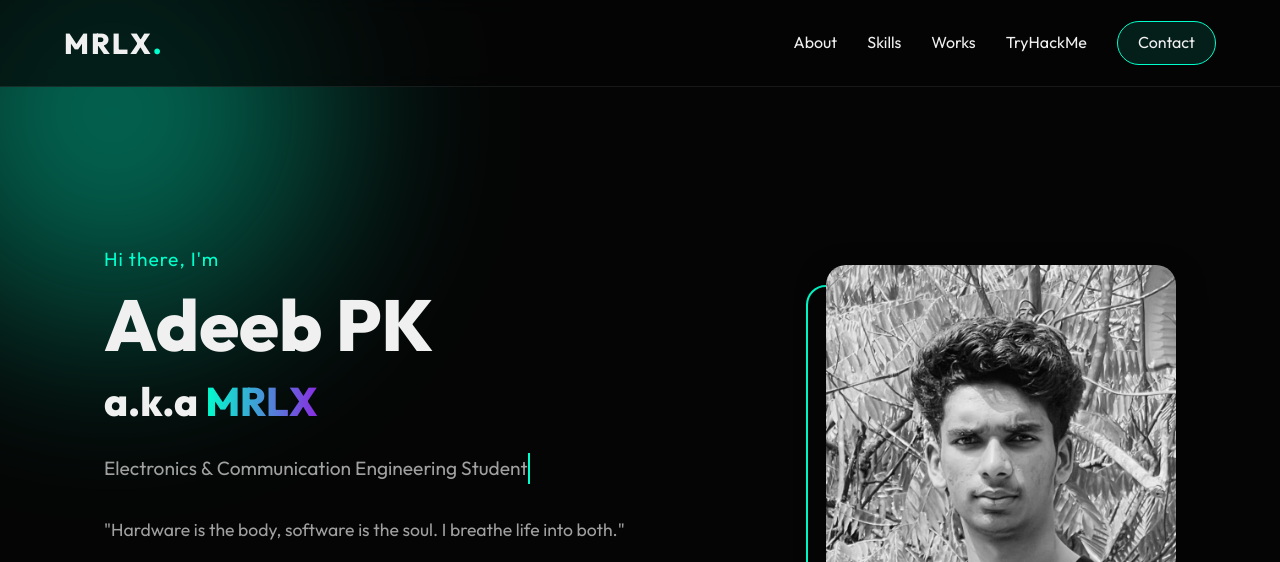
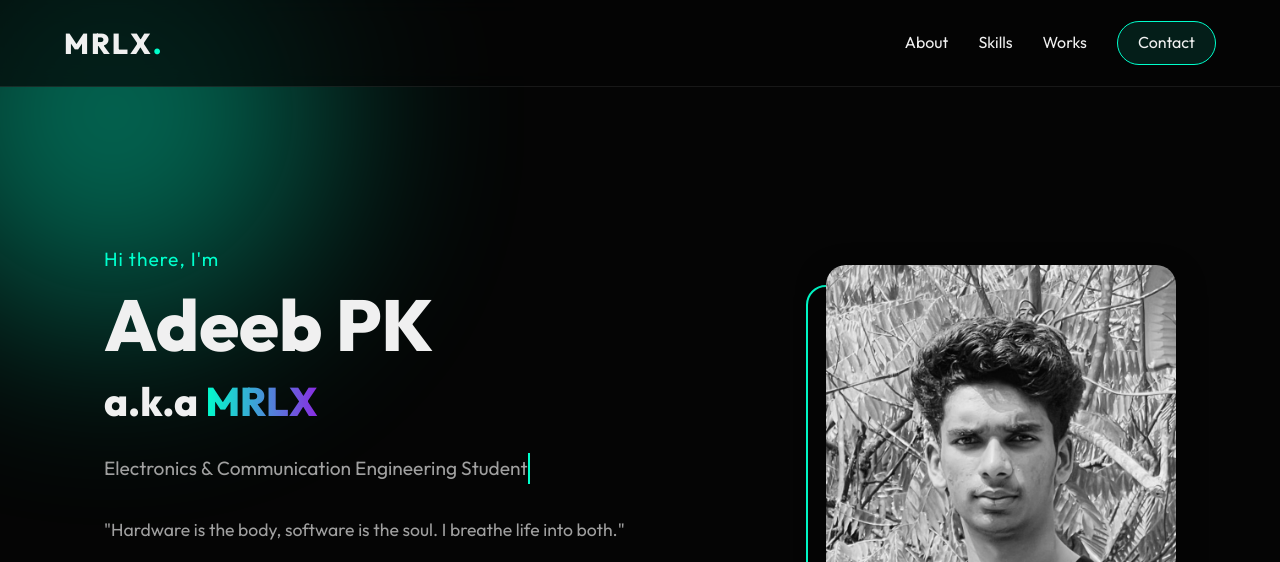
Before and after one commit to mrlx-adeeb/adeeb, a plain HTML site: page index.html in a window 1280 px wide. Shown: the top 562 px of the page. Drawn offline with Linux system fonts and the light colour scheme.

Commit message:
Add files via upload

```diff
--- a/index.html
+++ b/index.html
@@ -21,7 +21,6 @@
             <li><a href="#about">About</a></li>
             <li><a href="#skills">Skills</a></li>
             <li><a href="#works">Works</a></li>
-            <li><a href="#tryhackme">TryHackMe</a></li>
             <li><a href="#contact" class="btn-primary-sm">Contact</a></li>
         </ul>
     </nav>
```
